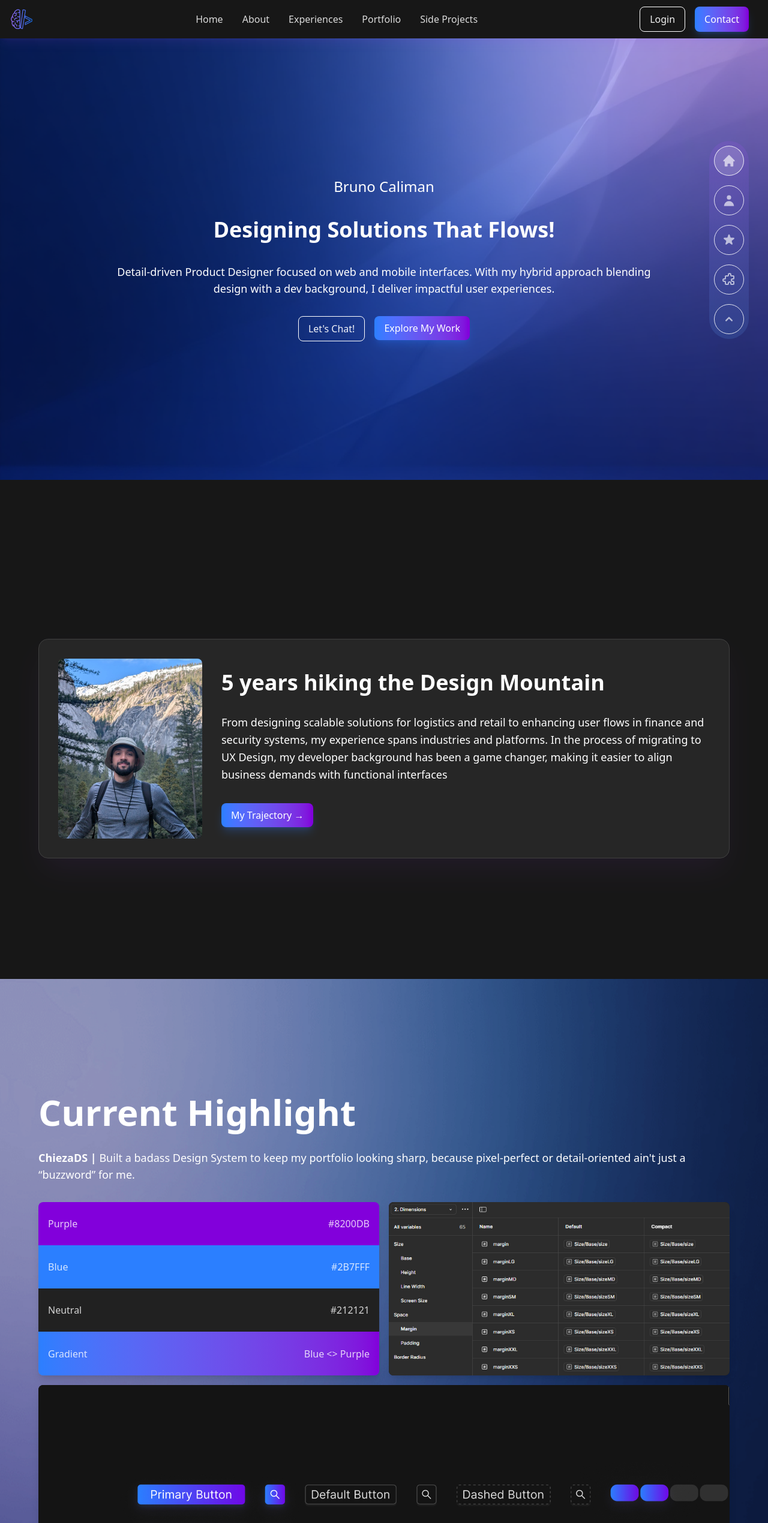
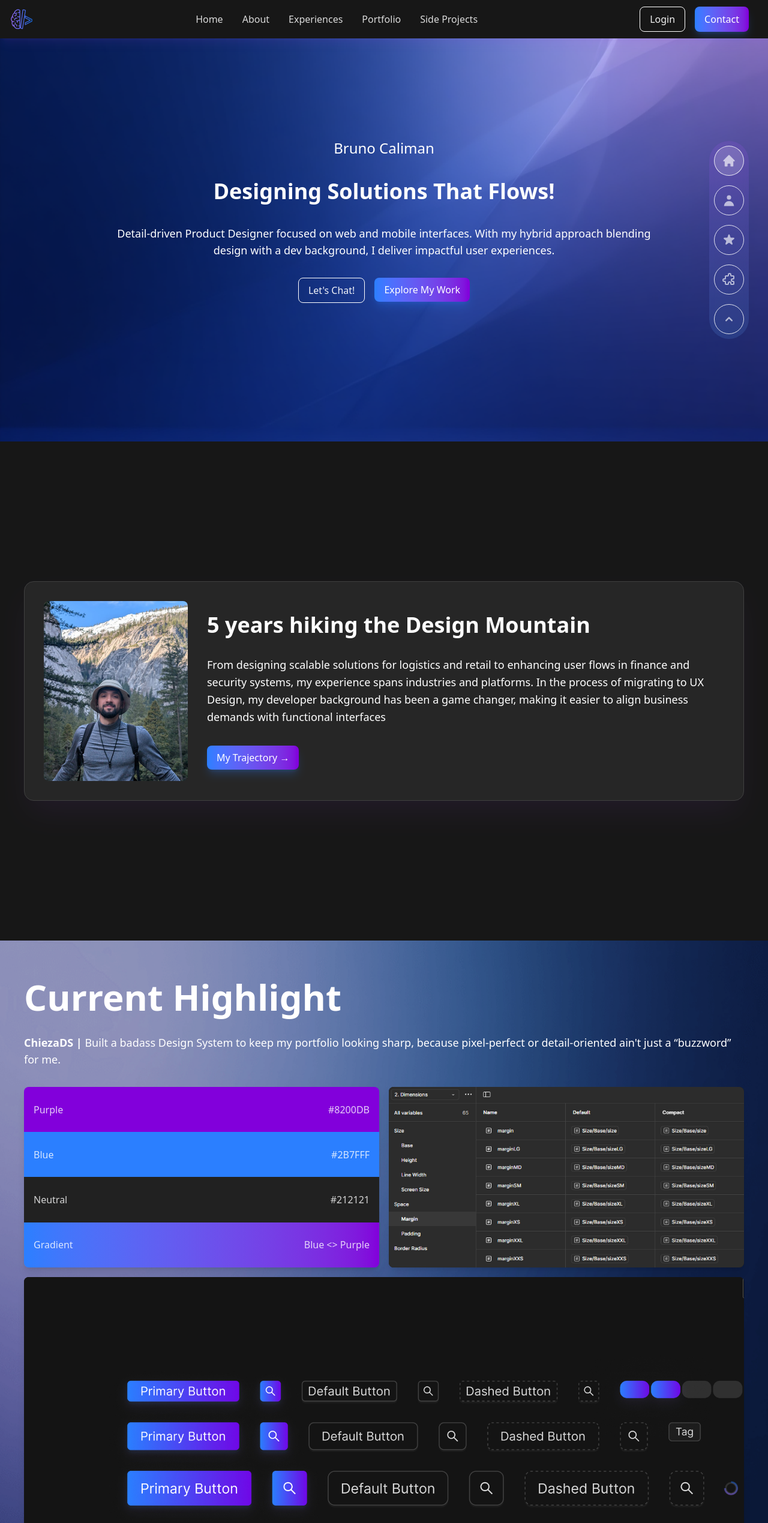
Before and after one commit to Chieza/chieza-me, a React (Vite) app: page / in a window 1280 px wide. Shown: the top 2539 px of the page at 60% size. Built offline with nearby package versions, Linux system fonts and the light colour scheme.

Commit message:
Implementing layouts

```diff
--- a/src/App.tsx
+++ b/src/App.tsx
@@ -4,6 +4,7 @@ import AppRoutes from "./routes/AppRoutes";
 import ContactModal from "./components/modals/ContactModal";
 import LoginModal from "./components/modals/LoginModal";
 import { SectionsProvider } from "./contexts/SectionsProvider";
+import { MainLayout } from "./components/layouts";
 
 function App() {
   const [isContactOpen, setContactOpen] = useState(false);
@@ -21,8 +22,10 @@ function App() {
       {/* Wrap AppRoutes with SectionsProvider */}
       <SectionsProvider>
         <NavHub />
-        <main className="flex-grow pt-16">
-          <AppRoutes openContact={openContact} />
+        <main className="flex-grow">
+          <MainLayout>
+            <AppRoutes openContact={openContact} />
+          </MainLayout>
         </main>
       </SectionsProvider>
 
--- a/src/components/layout/MainLayout.tsx
+++ /dev/null
@@ -1 +0,0 @@
-/**layout wrappers, e.g. MainLayout */
--- /dev/null
+++ b/src/components/layouts/MainLayout.tsx
@@ -0,0 +1,13 @@
+import React from 'react';
+
+interface MainLayoutProps {
+  children: React.ReactNode;
+}
+
+export default function MainLayout({ children }: MainLayoutProps) {
+  return (
+    <div className="max-w-screen-xl mx-auto w-full">
+      {children}
+    </div>
+  );
+}
--- /dev/null
+++ b/src/components/layouts/SectionLayout.tsx
@@ -0,0 +1,21 @@
+import React from 'react';
+
+interface SectionLayoutProps {
+  children: React.ReactNode;
+  id?: string;
+  className?: string; // Optional: for additional custom classes
+}
+
+export default function SectionLayout({ children, id, className }: SectionLayoutProps) {
+  return (
+    <section id={id} className={`overflow-hidden px-8 py-16 w-full text-white ${className || ''}`}>
+      {children}
+    </section>
+  );
+}
+
+interface SectionLayoutProps {
+  children: React.ReactNode;
+  id?: string; // ADDED: Optional id prop
+  className?: string; // Optional: for additional custom classes
+}
--- /dev/null
+++ b/src/components/layouts/index.ts
@@ -0,0 +1,2 @@
+export { default as MainLayout } from './MainLayout';
+export { default as SectionLayout } from './SectionLayout';
--- a/src/components/sections/Footer.tsx
+++ b/src/components/sections/Footer.tsx
@@ -1,4 +1,5 @@
 import { Link } from 'react-router-dom'
+import { SectionLayout } from '../layouts/index'
 
 export default function Footer() {
   const links = [
@@ -11,7 +12,7 @@ export default function Footer() {
   ]
 
   return (
-    <footer className="text-white border-t border-neutral-800">
+    <SectionLayout className="border-t border-neutral-800">
       <div className="max-w-7xl mx-auto px-4 pt-8 pb-48 md:pb-8">
         {/* nav links */}
         <nav className="flex flex-col sm:flex-row flex-wrap items-center justify-center gap-4">
@@ -31,6 +32,6 @@ export default function Footer() {
           © 2025 Bruno Chieza Caliman. Created by me with ❤️ from Vitória - Brasil.
         </p>
       </div>
-    </footer>
+    </SectionLayout>
   )
 }
--- a/src/components/sections/HeroSection.tsx
+++ b/src/components/sections/HeroSection.tsx
@@ -3,6 +3,7 @@ import { Link } from "react-router-dom";
 import { OutlineButton, GradientButton } from "../buttons";
 import { useSectionRegistry } from "../../hooks/useSectionRegistry";
 import { HiHome } from "react-icons/hi";
+import { SectionLayout } from '../layouts/index'
 
 interface HeroSectionProps {
   id: string;
@@ -12,9 +13,9 @@ interface HeroSectionProps {
 export default function HeroSection({ id, onContactClick }: HeroSectionProps) {
   useSectionRegistry(id, HiHome, 'Hero');
   return (
-    <section
-      id={id}
-      className="min-h-[calc(100vh-4rem)] relative w-full overflow-hidden flex items-center justify-center"
+    <SectionLayout
+    id={id}
+      className="min-h-[calc(100vh-4rem)] relative flex items-center justify-center"
     >
       {/* Background */}
       <img
@@ -43,6 +44,6 @@ export default function HeroSection({ id, onContactClick }: HeroSectionProps) {
           </Link>
         </div>
       </div>
-    </section>
+    </SectionLayout>
   );
 }
--- a/src/components/sections/HighlightSection.tsx
+++ b/src/components/sections/HighlightSection.tsx
@@ -3,6 +3,7 @@ import ComponentsExample from "../../assets/images/projects/components-example.j
 import VariablesExample from "../../assets/images/projects/variables-example.jpg";
 import { useSectionRegistry } from "../../hooks/useSectionRegistry";
 import { HiStar } from "react-icons/hi";
+import { SectionLayout } from '../layouts/index'
 
 interface HighlightSectionProps {
   id: string;
@@ -11,9 +12,9 @@ interface HighlightSectionProps {
 export default function HeroSection({ id }: HighlightSectionProps) {
   useSectionRegistry(id, HiStar, "Highlights");
   return (
-    <section
+    <SectionLayout
       id={id}
-      className="relative flex flex-col items-center justify-center overflow-hidden w-full px-4 py-16 sm:px-8 sm:pt-32 sm:pb-16 lg:px-16 lg:pt-48 lg:pb-32"
+      className="min-h-[calc(100vh+16rem)] relative flex flex-col items-center justify-center"
     >
       {/* Background Image*/}
       <img
@@ -83,6 +84,6 @@ export default function HeroSection({ id }: HighlightSectionProps) {
           consistency and streamlined scalability across my portfolio.
         </p>
       </div>
-    </section>
+    </SectionLayout>
   );
 }
--- a/src/components/sections/MeSection.tsx
+++ b/src/components/sections/MeSection.tsx
@@ -1,6 +1,7 @@
 import MeCard from "../cards/MeCard";
 import { useSectionRegistry } from "../../hooks/useSectionRegistry";
 import { HiUser } from "react-icons/hi";
+import { SectionLayout } from '../layouts/index'
 
 interface MeSectionProps {
   id: string;
@@ -9,11 +10,11 @@ interface MeSectionProps {
 export default function MeSection({ id }: MeSectionProps) {
   useSectionRegistry(id, HiUser, "About Me");
   return (
-    <section
+    <SectionLayout
       id={id}
-      className="min-h-[calc(100vh+2rem)]  flex justify-center items-center w-full px-4 pt-24 pb-8 sm:px-8 sm:pt-32 sm:pb-16 lg:px-16 lg:pt-48 lg:pb-32"
+      className="min-h-[calc(100vh+2rem)] flex justify-center items-center"
     >
       <MeCard />
-    </section>
+    </SectionLayout>
   );
 }
--- a/src/components/sections/SkillsToolsSection.tsx
+++ b/src/components/sections/SkillsToolsSection.tsx
@@ -4,6 +4,7 @@ import type { SkillGroup } from "../../utils/skillGroups";
 import SkillsToolsPanel from "../panels/SkillsToolsPanel";
 import { useSectionRegistry } from "../../hooks/useSectionRegistry";
 import { HiOutlinePuzzle } from "react-icons/hi";
+import { SectionLayout } from '../layouts/index'
 
 interface SkillsToolsProps {
   id: string;
@@ -23,9 +24,9 @@ export default function SkillsTools({ id }: SkillsToolsProps) {
   useSectionRegistry(id, HiOutlinePuzzle, "Skills & Tools");
 
   return (
-    <section
+    <SectionLayout
       id={id}
-      className="min-h-[calc(100vh+2rem)] flex flex-col items-center justify-center overflow-hidden w-full px-4 pt-24 pb-8 sm:px-8 sm:pt-32 sm:pb-16 lg:px-16 lg:pt-48 lg:pb-32"
+      className="min-h-[calc(100vh+2rem)] flex flex-col items-center justify-center"
     >
       <div
         className="w-full max-w-[1200px]
@@ -58,6 +59,6 @@ export default function SkillsTools({ id }: SkillsToolsProps) {
         {/* Animated Card */}
         <SkillsToolsPanel selected={selected} />
       </div>
-    </section>
+    </SectionLayout>
   );
 }
```
